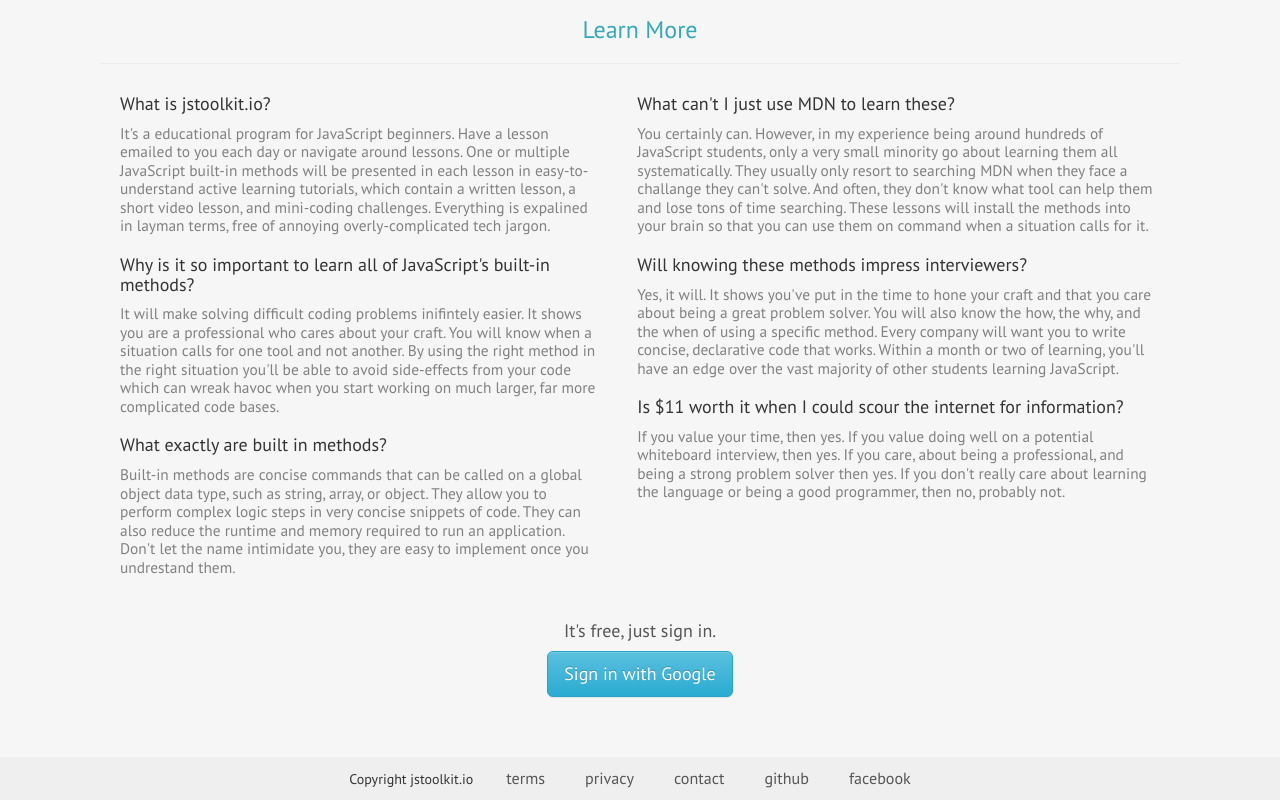
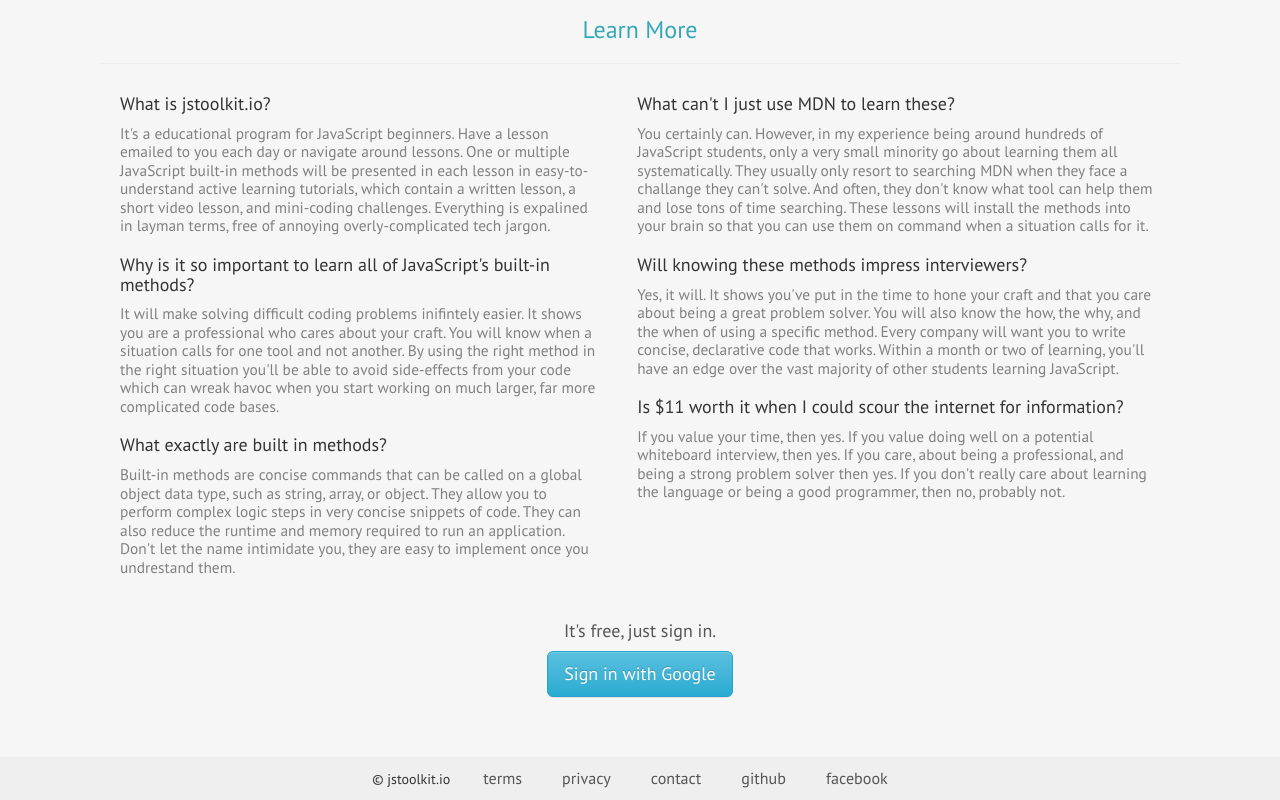
Before and after one commit to colecarroll/js-toolkit, a React (Create React App) app in the folder client/: page / in a window 1280 px wide. Shown: the part 667-1467 px from the top of the page. Built offline with nearby package versions, Linux system fonts and the light colour scheme; no server answers.

Commit message:
fixed footer positioning

```diff
--- a/client/package.json
+++ b/client/package.json
@@ -4,7 +4,7 @@
   "private": true,
   "proxy": {
     "/auth/google": {
-      "target": "https://localhost:5000"
+      "target": "http://localhost:5000"
     },
     "/api/*": {
       "target": "http://localhost:5000"
--- a/client/src/components/App.js
+++ b/client/src/components/App.js
@@ -8,6 +8,7 @@
 import Dashboard from "./Dashboard";
 import Lessons from "./Lessons";
 import IndividualLesson from "./IndividualLesson";
+import Footer from "./Footer";
 
 class App extends Component {
   componentDidMount() {
@@ -37,6 +38,7 @@
             <Route path="/emailSubscribe" component={EmailSignUp} />
             <Route exact path="/lessons" component={Lessons} />
             <Route path="/individual_lesson/:id" component={IndividualLesson} />
+            <Footer />
           </div>
         </BrowserRouter>
       </div>
--- a/client/src/components/Dashboard.js
+++ b/client/src/components/Dashboard.js
@@ -2,17 +2,13 @@
 import LeftColumnDashboard from "./LeftColumnDashboard";
 import MiddleColumnDashboard from "./MiddleColumnDashboard";
 import RightColumnDashboard from "./RightColumnDashboard";
-import Footer from "./Footer";
 
 const Dashboard = () => {
   return (
-    <div>
-      <div className="dashboard-container">
-        <LeftColumnDashboard />
-        <MiddleColumnDashboard />
-        <RightColumnDashboard />
-      </div>
-      <Footer />
+    <div className="dashboard-container">
+      <LeftColumnDashboard />
+      <MiddleColumnDashboard />
+      <RightColumnDashboard />
     </div>
   );
 };
--- a/client/src/components/EmailSignUp.js
+++ b/client/src/components/EmailSignUp.js
@@ -1,10 +1,9 @@
 import React from "react";
-import Footer from "./Footer";
+
 import MailChimp from "./MailChimp";
 
 const EmailSignUp = () => {
   return (
-    <div>
     <div className="email-sign-up">
       <h1>
         Get one 15 minute-or-less tutorial delivered to your inbox each day!
@@ -14,8 +13,6 @@
       </h3>
       <MailChimp />
     </div>
-      <Footer />
-    </div>
   );
 };
 
--- a/client/src/components/Footer.js
+++ b/client/src/components/Footer.js
@@ -3,7 +3,10 @@
 const Footer = () => {
   return (
     <footer className="nav-links footer-align">
-      <span className="user-name-header">Copyright jstoolkit.io</span>
+      <span
+        className="user-name-header"
+        dangerouslySetInnerHTML={{ __html: "&copy; jstoolkit.io" }}
+      />
       <a className="nav-menu" href="/">
         terms
       </a>
--- a/client/src/components/IndividualLesson.js
+++ b/client/src/components/IndividualLesson.js
@@ -3,7 +3,6 @@
 import { Link } from "react-router-dom";
 import ReactMarkdown from "react-markdown";
 import * as actions from "../actions";
-import Footer from "./Footer";
 
 class IndividualLesson extends Component {
   constructor(props) {
@@ -210,7 +209,6 @@
             </Link>
           </div>
         </div>
-        <Footer />
       </div>
     );
   }
--- a/client/src/components/Landing.js
+++ b/client/src/components/Landing.js
@@ -1,7 +1,6 @@
 import React from "react";
 import GoogleButton from "./GoogleButton";
 import LearnMore from "./LearnMore";
-import Footer from "./Footer";
 
 const Landing = () => {
   return (
@@ -42,7 +41,6 @@
         </div>
       </div>
       <LearnMore />
-      <Footer />
     </div>
   );
 };
--- a/client/src/index.css
+++ b/client/src/index.css
@@ -10,9 +10,9 @@
 }
 
 body {
-  position: relative;
   background: #f8f8f8;
   width: 100vw;
+  position: relative;
 }
 
 /* Navigation styling */
@@ -134,7 +134,7 @@
 /* footer  */
 
 .footer-align {
-  position: relative;
+  /* position: absolute; */
   right: 0;
   bottom: 0;
   left: 0;
@@ -148,8 +148,8 @@
 .email-sign-up {
   position: relative;
   margin: 10% 25% 0 25%;
-  padding-bottom: 17.5%;
   text-align: center;
+  height: 60vh;
 }
 
 .email-signup-label {
@@ -180,7 +180,7 @@
   justify-content: space-between;
   font-family: "PT Sans", sans-serif;
   margin: 20px 0 0 0;
-  height: 82vh;
+  /* height: 100vh; */
   font-size: 125%;
 }
 /* dashboard left column styling */
```
Lines whose indentation alone changed are shown as unchanged.
